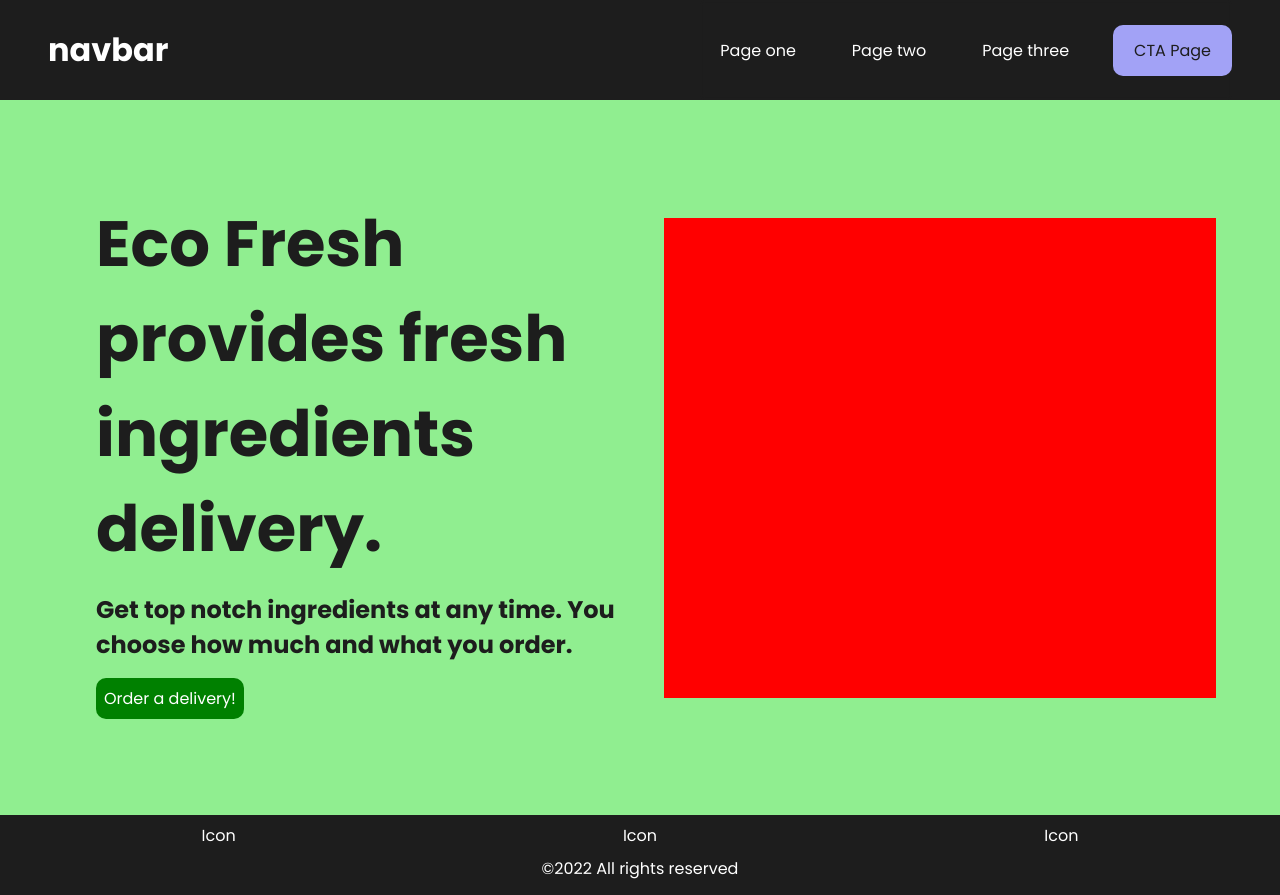
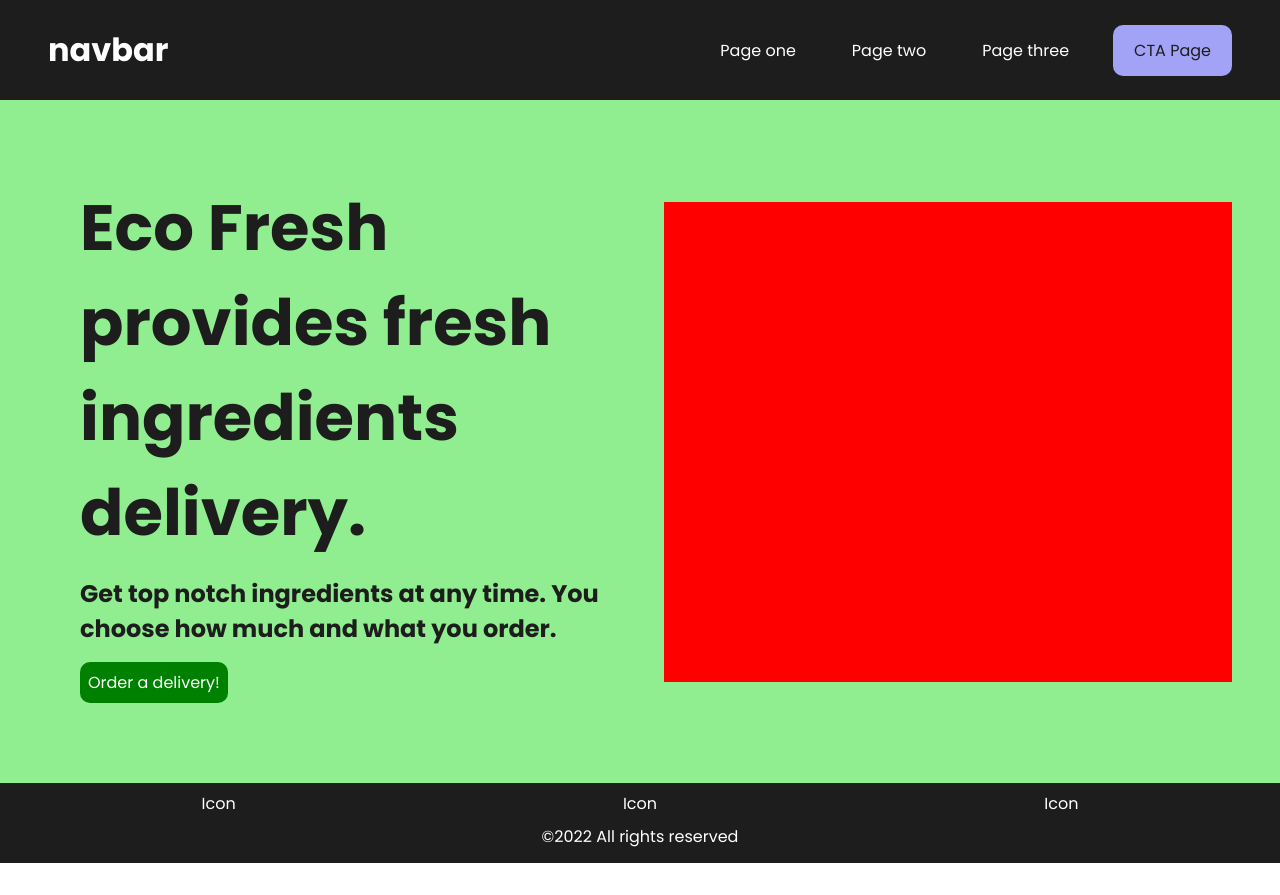
Before and after one commit to hubert123490/eco-fresh-frontend, a React (Create React App) app: page / in a window 1280 px wide. After the commit the page ends 863 px from the top, so only its background shows below. Built offline with nearby package versions, Linux system fonts and the light colour scheme.

Commit message:
Improve responsivity

```diff
--- a/src/components/LandingPage/Welcome.module.scss
+++ b/src/components/LandingPage/Welcome.module.scss
@@ -4,13 +4,14 @@
     width: 100%;
     display: flex;
     flex-direction: column;
-    padding: 4rem;
     font-size: 1rem;
+    padding: 1rem;
     background-color: lightgreen;
     justify-content: center;
     align-items: center;
 
     @include breakpoint(md) {
+        padding: 3rem;
         flex-direction: row;
     }
 
@@ -20,7 +21,7 @@
         padding: 1rem;
 
         h1 {
-            font-size: 4rem;
+            font-size: 2rem;
             margin-bottom: 1rem;
         }
 
@@ -28,6 +29,21 @@
             font-size: 1.5rem;
             margin-bottom: 1rem;
         }
+
+        @include breakpoint(md) {
+            margin: 1rem;
+
+            h1 {
+                font-size: 4rem;
+                margin-bottom: 1rem;
+            }
+
+            h2 {
+                font-size: 1.5rem;
+                margin-bottom: 1rem;
+            }
+        }
+
 
         &--link {
             color: $light;
```
